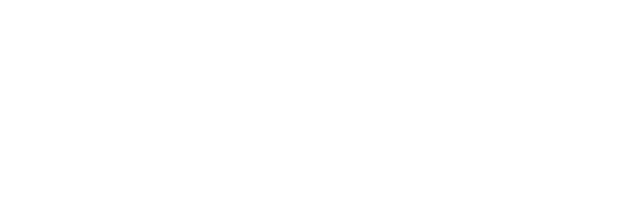
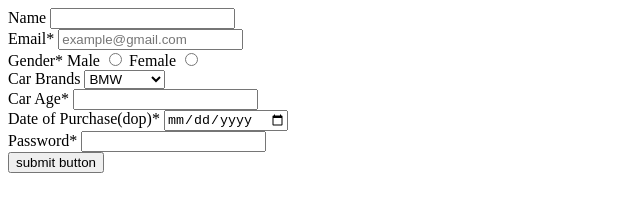
Before and after one commit to acciojob/signup-form-car-Biswa4414, a website: page main.html in a window 1280 px wide. Shown: the whole page, without its empty margins (0-640 px from the left). Drawn offline with Linux system fonts and the light colour scheme.

Commit message:
created a submission

```diff
--- a/main.html
+++ b/main.html
@@ -10,7 +10,46 @@
 	<!-- the entire body must be written by student -->
     <script type="text/javascript" src="./script.js">
 </script>
-
+<form method="post">
+		   <div>
+	   <label for="name">Name</label>
+		<input type="text" required id="name">
+		   </div>
+		    <div>
+		<label for="email">Email*</label>
+		<input type="email" require id="email" placeholder="example@gmail.com">
+		    </div>
+		    <div>
+		<label>Gender*</label>
+		<label for="male">Male</label>
+		<input type="radio" id="male" name="gender" value="male"required>
+		<label for="female">Female</label>
+		<input type="radio" id="female" name="gender" value="female"required>
+		   </div>
+		     <div>
+		<label for="cars">Car Brands</label>
+		<select id="cars">
+		<option value="BMW">BMW</option>
+		<option value="Audi">Audi</option>
+		<option value="Mercedez">Mercedez</option>
+		</select>
+			</div>
+		    <div>
+		<label for="carage">Car Age*</label>
+		<input type="number" id="carage" required min="0">
+			</div>
+		   <div>
+		<label for="dop">Date of Purchase(dop)*</label>
+		<input type="date" id="dop" required value="dop">
+		   </div>
+		 <div>
+		<label for="password">Password*</label>
+		<input type="password" id="password" required>
+		</div>
+		<div>
+		<button type="submit" value="submit">submit button</button>
+			</div>
+	</form>
 </body>
 
 </html>
```
